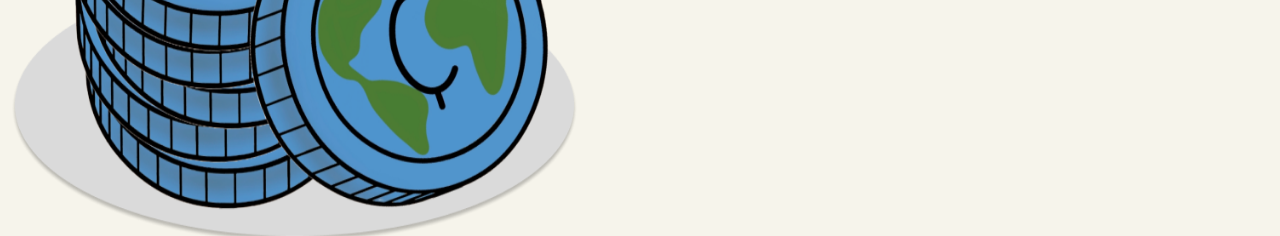
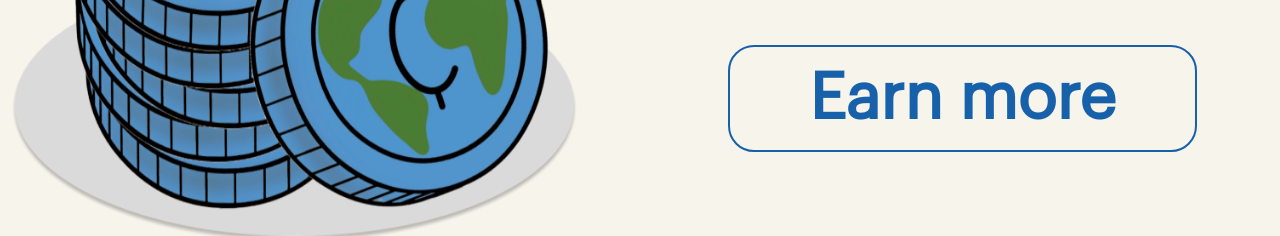
Before and after one commit to kkatanasova22/Wate, a website built with Vite: page src/pages/coins.html in a window 1280 px wide. Shown: the part 564-800 px from the top of the page. Built offline with nearby package versions, Linux system fonts and the light colour scheme.

Commit message:
Add Earn More button. Close #52

```diff
--- a/src/pages/coins.html
+++ b/src/pages/coins.html
@@ -13,6 +13,7 @@
 
         <div id="container">
             <h1 id="coins">Your current<br> balance is <span id="coinsDisplay">0W</span></h1>
+            <a href="./game.html"><button id="earnBt">Earn more</button></a>
         </div>
     </div>
 
--- a/src/styles/coins.css
+++ b/src/styles/coins.css
@@ -44,3 +44,26 @@ body{
 #coinsDisplay{
     color: #1761AA;
 }
+
+#earnBt{
+    margin-left: 45rem;
+    border-radius: 1.625rem;
+    border: 2px solid #1761AA;
+    background: rgba(0, 0, 0, 0.00);
+    color: #1761AA;
+
+    width: 29.3125rem;
+    height: 6.6875rem;
+    font-family: Graphik;
+    font-size: 4rem;
+    font-weight: 600;
+    cursor: pointer;
+}
+
+#earnBt:hover{
+    color: rgb(255, 255, 255);
+    border: 2px solid #1761AA;
+    background: #1761AA;
+
+    transition: 0.5s;
+}
--- a/src/styles/game.css
+++ b/src/styles/game.css
@@ -215,7 +215,6 @@ a{
     }
   }
 
-  /* Large devices (desktops) */
   @media screen and (min-width: 992px) {
-    /* Styles for large screens */
+    /*large screens */
   }
```
